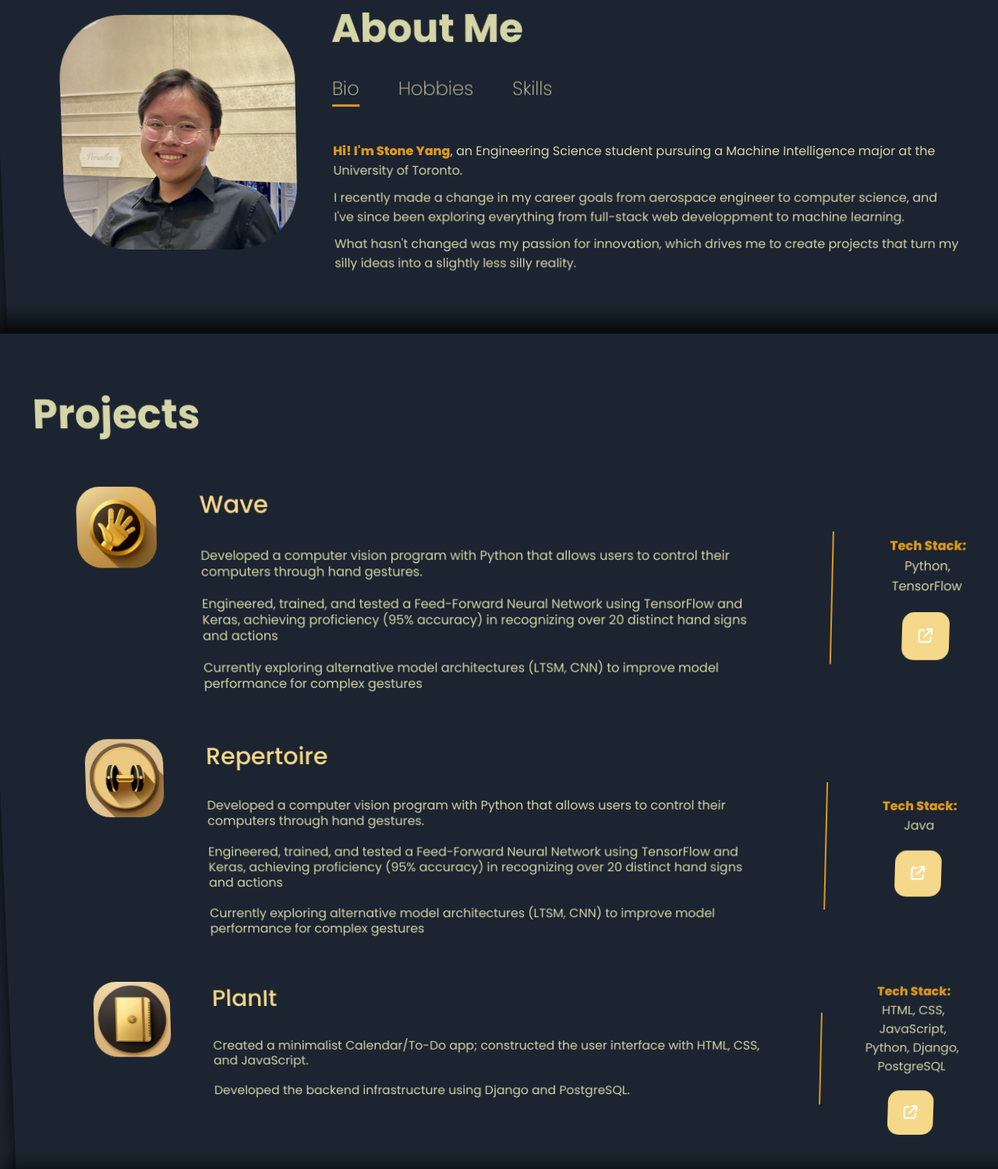
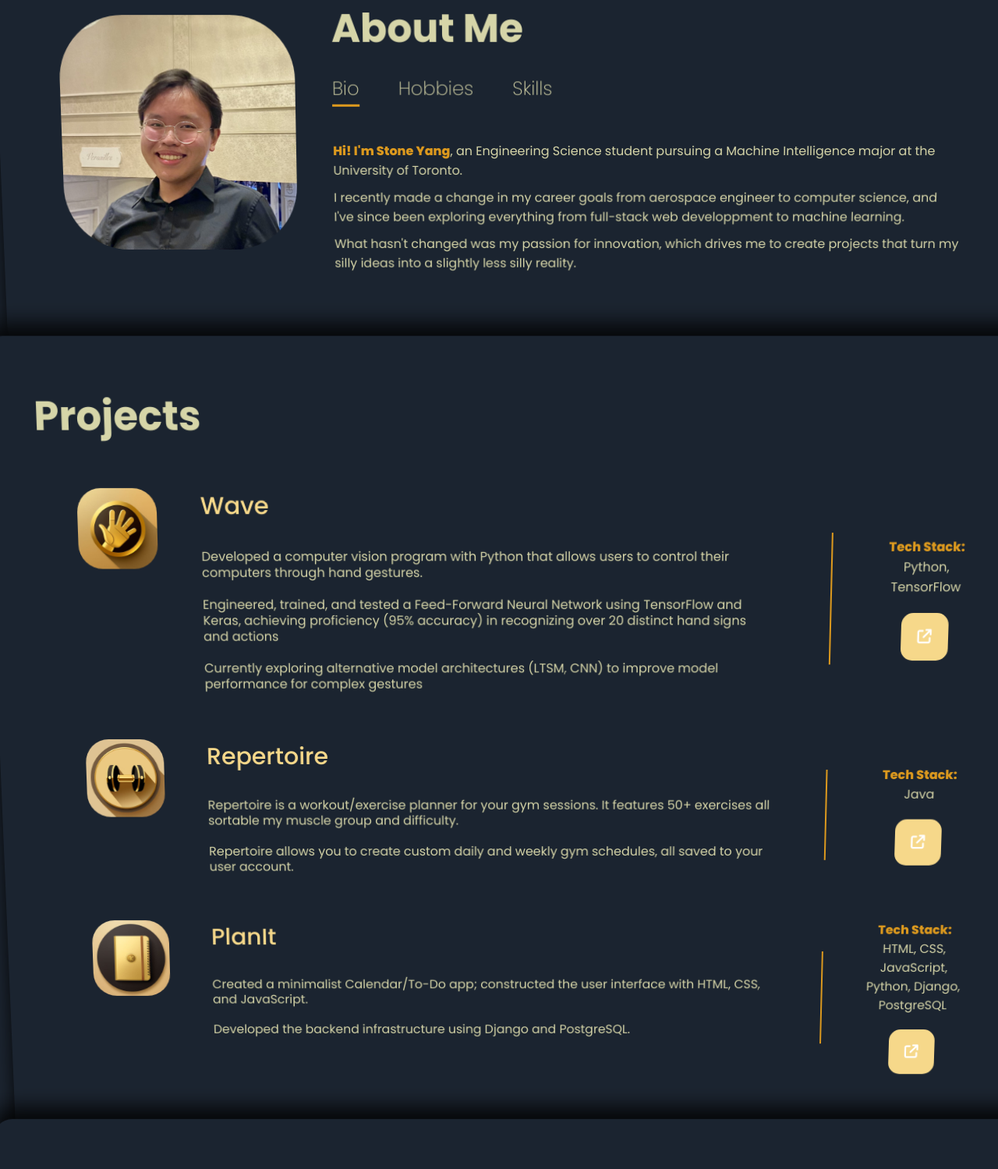
Before and after one commit to Yangston/Personal-Website, a Django app: page / in a window 1280 px wide; the page is wider, and only the part inside the window is pictured. Shown: the part 859-2358 px from the top of that part at 78% size. Run offline with Django 4.2, Linux system fonts and the light colour scheme; data comes from the database, SQL or seed files in the repository; some libraries are stand-ins or nearby versions.

Commit message:
Small Edits

```diff
--- a/global_static/style.css
+++ b/global_static/style.css
@@ -455,9 +455,16 @@
   font-size: 24px;
 }
 
+.emails a:hover > i{
+  color: #ce8712;
+  transform: translateY(-5px);
+  transition: transform 0.5s;
+}
+
 .emails a i{
   color: #f6d88a;
   margin-right: 15px;
+  transition: transform 0.5s;
 }
 
 .socials{
--- a/main/templates/main.html
+++ b/main/templates/main.html
@@ -6,7 +6,7 @@
 		<meta charset="UTF-8">
     	<meta name="viewport" content="width=device-width, initial-scale=1.0">
 		<title>Stone Yang</title>  <!-- displays website title -->
-		<link rel="shortcut icon" type="image/png" href="{% static 'favicon.png' %}">  <!-- displays website favicon -->
+		<link rel="shortcut icon" type="image/png" href="{% static 'images/logo/favicon.png' %}">  <!-- displays website favicon -->
 		<link rel="stylesheet" type = "text/css" href= "{% static 'style.css' %}"/>  <!-- calls css file -->
 		<link rel="stylesheet"  href="https://fonts.googleapis.com/css?family=Poiret+One"> <!-- google fonts-->
 		<link rel='stylesheet' href="https://fonts.googleapis.com/css?family=Newsreader">
@@ -18,7 +18,7 @@
 		<section id = "header">
             <div class="nav-bar">
                 <nav>
-                    <img src="{% static 'favicon.png' %}" class="logo"/>
+                    <img src="{% static 'images/logo/favicon.png' %}" class="logo"/>
                     <ul id = "menu">
                         <li><a href ="#">Home</a></li>
                         <li><a href ="#about">About</a></li>
@@ -126,14 +126,11 @@
                         <div class="project-info">
                             <h3>Repertoire</h3>
                             <ul>
-                                <li>Developed a computer vision program with Python that allows users to control their computers
-                                    through hand gestures.
+                                <li>Repertoire is a workout/exercise planner for your gym sessions. It features 50+ exercises
+                                    all sortable my muscle group and difficulty.
                                 </li>
-                                <li>Engineered, trained, and tested a Feed-Forward Neural Network using TensorFlow and Keras,
-                                    achieving proficiency (95% accuracy) in recognizing over 20 distinct hand signs and actions
-                                </li>
-                                <li>Currently exploring alternative model architectures (LTSM, CNN) to improve model performance
-                                    for complex gestures
+                                <li>Repertoire allows you to create custom daily and weekly gym schedules, all saved to your user
+                                    account.
                                 </li>
                             </ul>
                         </div>
```
Also changed, not shown: global_static/images/logo/favicon.png (renamed from global_static/favicon.png), global_static/images/logo/sy_logo.jpg (renamed from global_static/sy_logo.jpg).
